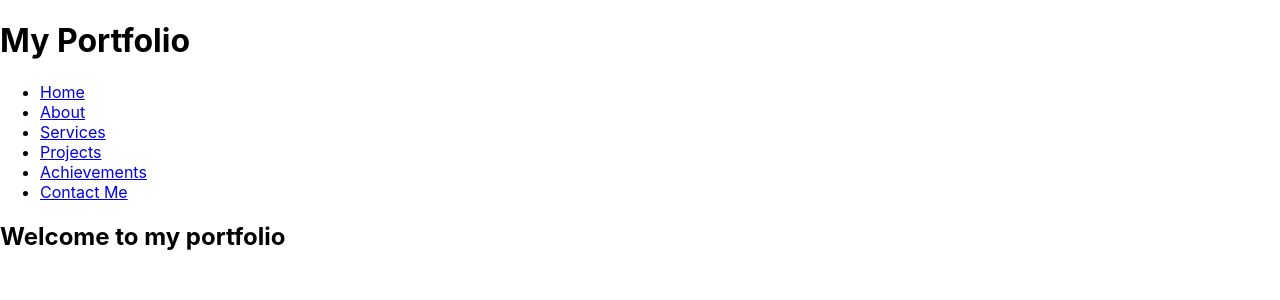
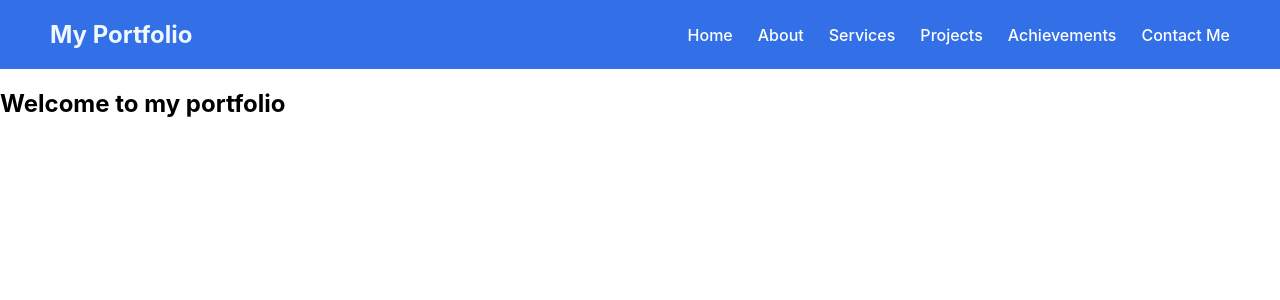
Before and after one commit to RohanMaharjan/My_Portfolilio, a React (Create React App) app: page / in a window 1280 px wide. Shown: the top 300 px of the page. Built offline with nearby package versions, Linux system fonts and the light colour scheme.

Commit message:
added navbar css

```diff
--- a/src/navbar.css
+++ b/src/navbar.css
@@ -0,0 +1,39 @@
+/*navbar container  */
+.navbar{
+    display: flex; /* arrange child elements horizontally */
+    justify-content: space-between; /* Push items to opposite ends (left and right) with space between */
+    align-items: center;/* Vertically center items within the navbar */
+    padding: 20px 50px;/* Add spacing inside the navbar: 20px top/bottom, 50px left/right */
+    background-color: #336fe7;/* Set the background color of the navbar */
+    color: aliceblue;/* Set the default text color inside the navbar */
+    position: sticky;/* Make the navbar stick to the top of the page when scrolling */
+    top: 0;/* Position it at the very top of the viewport */
+    z-index: 1000;/* Ensure the navbar stays above other elements (like content/images) */
+}
+
+/* left side links */
+.navbar-left h1{
+    margin: 0;
+    font-size: 24px;
+    cursor: pointer;
+}
+
+/* right side links */
+.navbar-right .nav-links{
+    list-style: none;
+    display: flex;
+    gap: 25px;
+    margin: 0;/* remove default margin*/
+    padding: 0;/* remove default padding*/
+}
+
+.navbar-right .nav-links li a {
+  text-decoration: none;
+  color: white;
+  font-weight: 500;
+  transition: color 0.3s;
+}
+
+.navbar-right .nav-links li a:hover {
+  color: #ff0000;
+}
--- a/src/navbar.js
+++ b/src/navbar.js
@@ -1,12 +1,16 @@
 import React from "react";
-
+import "./navbar.css";
 
 //component declaration
 const Navbar = () => {
     return(
-        <div>
+        <nav className="navbar">
+            <div className="navbar-left">
                 <h1>My Portfolio</h1>
-            <ul>
+            </div>
+
+            <div className="navbar-right">
+                    <ul className="nav-links">
                         <li><a href="#home">Home</a></li>
                         <li><a href="#about">About</a></li>
                         <li><a href="#services">Services</a></li>
@@ -15,6 +19,7 @@ const Navbar = () => {
                         <li><a href="#contact">Contact Me</a></li>
                     </ul>
             </div>
+        </nav>
     );
 };
 
```
Lines whose indentation alone changed are shown as unchanged.
